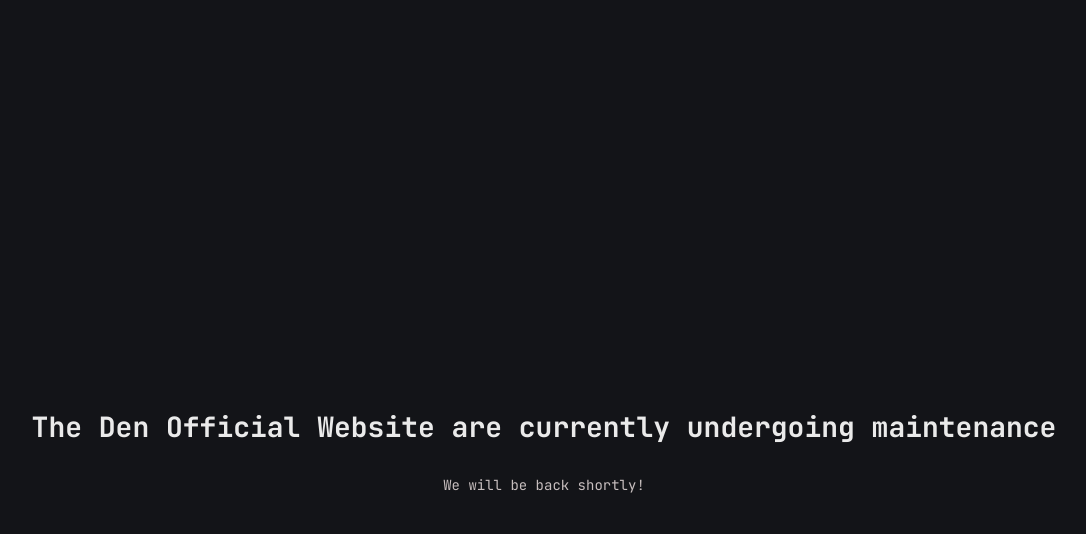
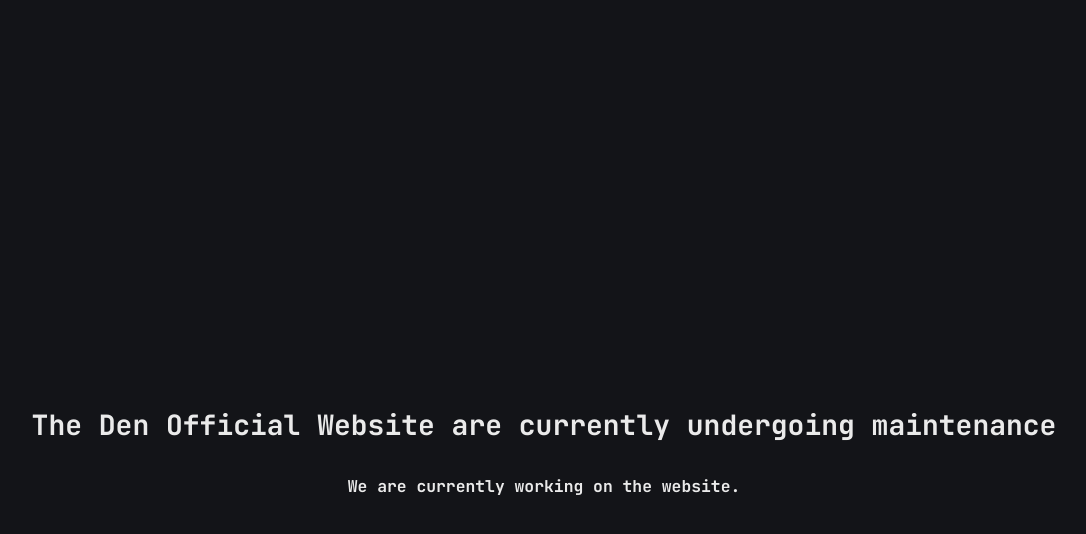
Before and after one commit to DenPixelArt/denpixelart-portfolio-web, a Jekyll site: the page built from index.md, in a window 1280 px wide. Shown: the top 534 px of the page, without its empty margins (96-1182 px from the left). Built offline with Jekyll 4.4.1, drawn with Linux system fonts in a browser that asks for light colours.

Commit message:
Update maintenance page message

```diff
--- a/_includes/maintainment_page.html
+++ b/_includes/maintainment_page.html
@@ -1,4 +1,4 @@
 <div class="maintainment-page" style="display: flex; flex-direction: column; align-items: center; justify-content: center; min-height: 100vh;">
 	<h1>The {{site.title}} are currently undergoing maintenance</h1>
-	<p>We will be back shortly!</p>
+	<h3>We are currently working on the website.</h3>
 </div>
```
